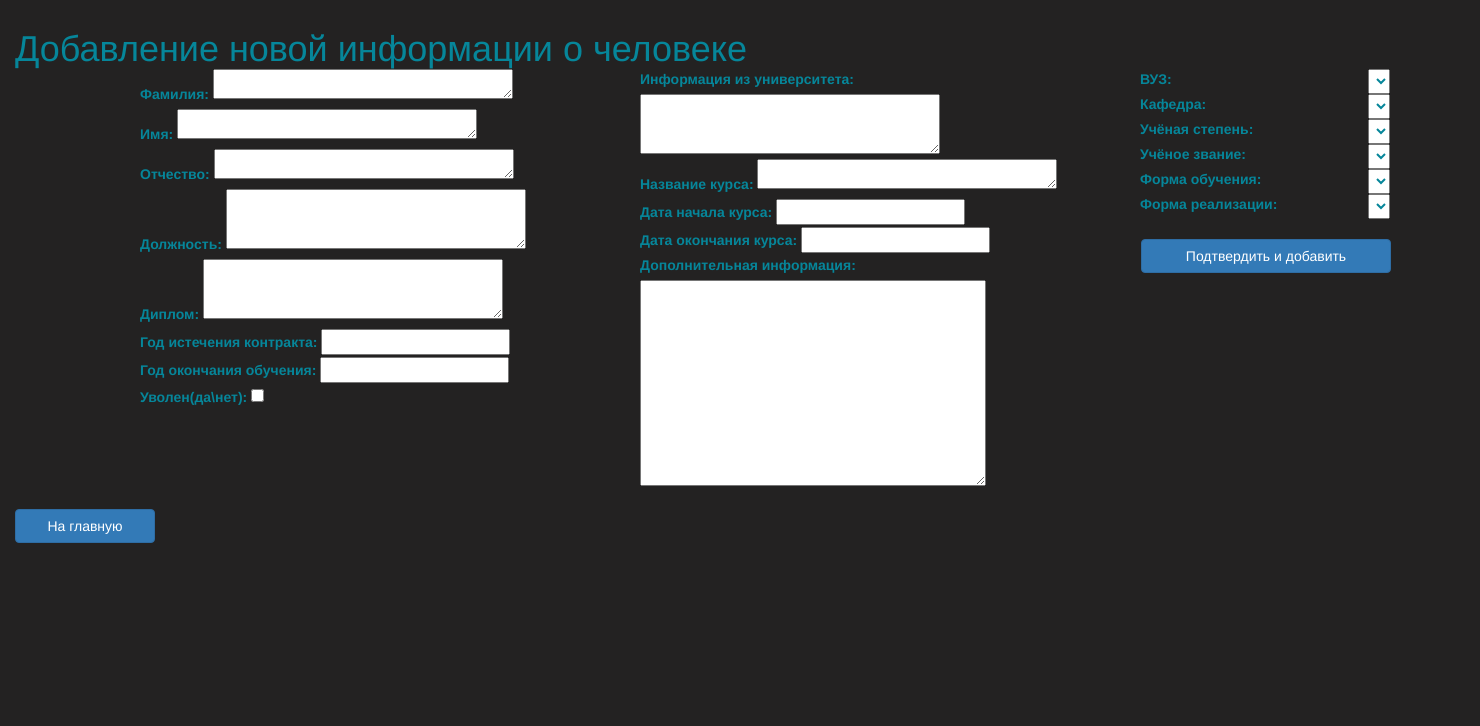
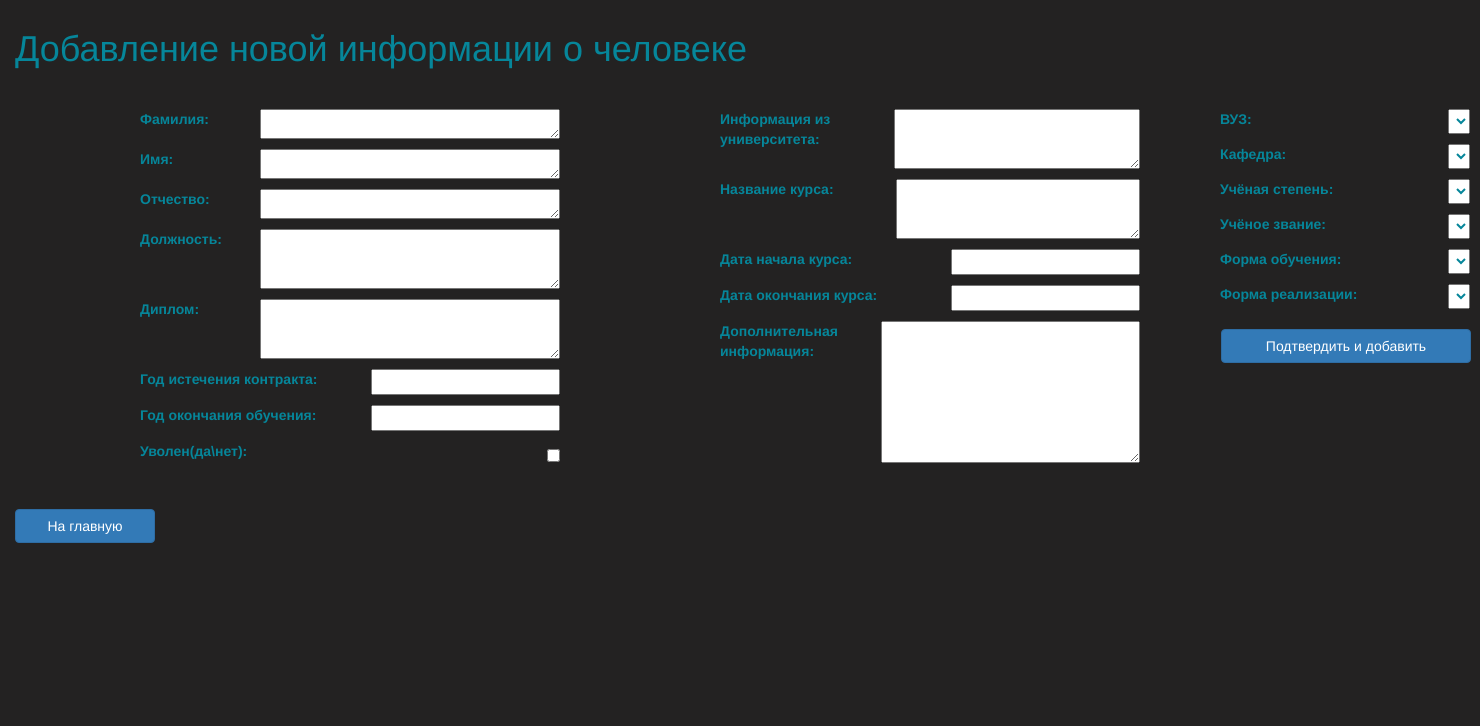
Before and after one commit to Kordebalet67/DataBase, a Django app: page /educ in a window 1480 px wide. Shown: the part 51-777 px from the top of the page. Run offline with Django 3.2, Linux system fonts and the light colour scheme; data that the repository does not hold is empty; some libraries are stand-ins or nearby versions.

Commit message:
Выравнивание и курс с инфо

```diff
--- a/static/style.css
+++ b/static/style.css
@@ -157,8 +157,8 @@
 }
 
 #id_course_name {
-    width: 300px;
-    height: 30px;
+    width: 244px;
+    height: 60px;
 }
 
 #id_login {
@@ -175,6 +175,9 @@
     height: 30px;
 }
 
+#id_info{
+    height: 142px;
+}
 table.result, table.result td, table.result th, table.result tr {
     margin-left: 0;
     width: 50%;
--- a/templates/insert/insert_education.html
+++ b/templates/insert/insert_education.html
@@ -6,92 +6,92 @@
 
 
 {% block content %}
-    <h1 style="color: #06869a">Добавление новой информации о человеке</h1>
+    <h1 style="color: #06869a;">Добавление новой информации о человеке</h1>
     <div class="container">
         <div class="col-lg-5 col-lg-offset-1">
             <div>
                 <form style="color: #06869a" action="" method="post">{% csrf_token %}
                     <div class="grid-container-insert">
-                        <div style="grid-area: column1">
+                        <div style="grid-area: column1; padding-right: 80px; padding-top: 30px">
 
-                            <div>
+                            <div style="display: flex; justify-content: space-between;padding-top: 10px">
                                 <label>Фамилия: </label>
                                 {{ insert_form.surname }}
                             </div>
-                            <div>
+                            <div style="display: flex; justify-content: space-between;padding-top: 10px">
                                 <label>Имя: </label>
                                 {{ insert_form.name }}
                             </div>
-                            <div>
+                            <div style="display: flex; justify-content: space-between;padding-top: 10px">
                                 <label>Отчество: </label>
                                 {{ insert_form.middle_name }}
                             </div>
-                            <div>
+                            <div style="display: flex; justify-content: space-between;padding-top: 10px">
                                 <label>Должность: </label>
                                 {{ insert_form.work_position }}
                             </div>
-                            <div>
+                            <div style="display: flex; justify-content: space-between;padding-top: 10px">
                                 <label>Диплом: </label>
                                 {{ insert_form.diplom }}
                             </div>
-                            <div>
+                            <div style="display: flex; justify-content: space-between;padding-top: 10px">
                                 <label>Год истечения контракта: </label>
                                 {{ insert_form.contract_expire }}
                             </div>
-                            <div>
+                            <div style="display: flex; justify-content: space-between;padding-top: 10px">
                                 <label>Год окончания обучения: </label>
                                 {{ insert_form.education_year }}
                             </div>
-                            <div>
+                            <div style="display: flex; justify-content: space-between;padding-top: 10px">
                                 <label>Уволен(да\нет): </label>
                                 {{ insert_form.fired }}
                             </div>
                         </div>
-                        <div style="grid-area: column2">
-                            <div>
+                        <div style="grid-area: column2; padding-left:80px;padding-top: 30px">
+                            <div style="display: flex; justify-content: space-between;padding-top: 10px">
                                 <label>Информация из университета: </label>
                                 {{ education_form.university_text }}
                             </div>
-                            <div>
+                            <div style="display: flex; justify-content: space-between;padding-top: 10px">
                                 <label>Название курса: </label>
                                 {{ education_form.course_name }}
                             </div>
-                            <div>
+                            <div style="display: flex; justify-content: space-between;padding-top: 10px">
                                 <label>Дата начала курса: </label>
                                 {{ education_form.course_start }}
                             </div>
-                            <div>
+                            <div style="display: flex; justify-content: space-between;padding-top: 10px">
                                 <label>Дата окончания курса: </label>
                                 {{ education_form.course_end }}
                             </div>
-                            <div>
+                            <div style="display: flex; justify-content: space-between;padding-top: 10px">
                                 <label>Дополнительная информация: </label>
                                 {{ education_form.info }}
                             </div>
                         </div>
-                        <div style="grid-area: column3">
+                        <div style="grid-area: column3; padding-left:80px;padding-top: 30px">
                             <form action="" method="post">{% csrf_token %}
-                                <div style="display: flex; justify-content: space-between;">
+                                <div style="display: flex; justify-content: space-between;padding-top: 10px">
                                     <label>ВУЗ: </label>
                                     {{ university_form.university_name }}
                                 </div>
-                                <div style="display: flex; justify-content: space-between;">
+                                <div style="display: flex; justify-content: space-between;padding-top: 10px">
                                     <label>Кафедра: </label>
                                     {{ chair_form.chair_name }}
                                 </div>
-                                <div style="display: flex; justify-content: space-between;">
+                                <div style="display: flex; justify-content: space-between;padding-top: 10px">
                                     <label>Учёная степень: </label>
                                     {{ phd_form.phd_name }}
                                 </div>
-                                <div style="display: flex; justify-content: space-between;">
+                                <div style="display: flex; justify-content: space-between;padding-top: 10px">
                                     <label>Учёное звание: </label>
                                     {{ academy_rank_form.academy_rank_name }}
                                 </div>
-                                <div style="display: flex; justify-content: space-between;">
+                                <div style="display: flex; justify-content: space-between;padding-top: 10px">
                                     <label>Форма обучения: </label>
                                     {{ course_type_form.course_type_name }}
                                 </div>
-                                <div style="display: flex; justify-content: space-between;">
+                                <div style="display: flex; justify-content: space-between;padding-top: 10px">
                                     <label>Форма реализации: </label>
                                     {{ realisation_form_form.realization_form_name }}
                                 </div>
```
